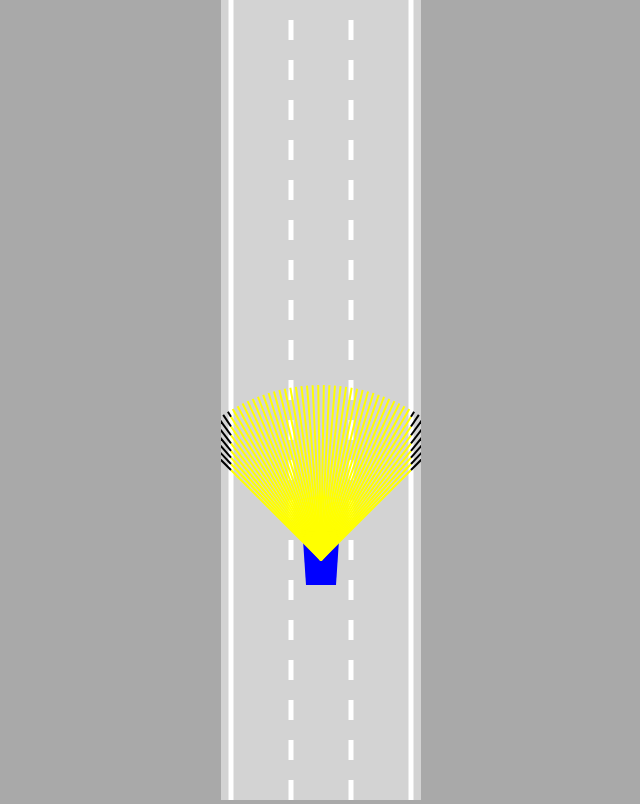
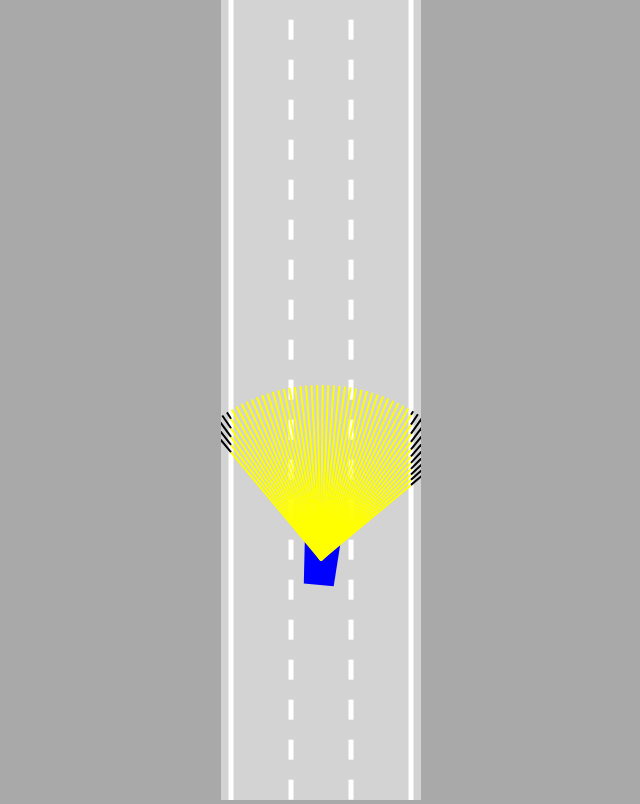
Before and after one commit to gohopventure/self-driving-car-js, a plain HTML site: page index.html in a window 1280 px wide. Shown: the whole page, without its empty margins (319-959 px from the left). Drawn offline with Linux system fonts and the light colour scheme.

Commit message:
Implements simple neural network

```diff
--- a/car.js
+++ b/car.js
@@ -12,8 +12,13 @@ class Car {
         this.angle = 0;
         this.damaged = false;
 
+        this.useBrain = controlType == "AI";
+
         if(controlType != "Dummy") {
             this.sensor = new Sensor(this);
+            this.brain = new NeuralNetwork(
+                [this.sensor.rayCount, 6, 4]
+            );
         }
         this.controls = new Controls(controlType);
     }
@@ -23,8 +28,21 @@ class Car {
             this.#move();
             this.polygon = this.#createPolygon(1.25);
             this.damaged = this.#assessDamage(roadBorders, traffic);
-            if(this.sensor) {
-                this.sensor.update(roadBorders, traffic);
+        }
+        if(this.sensor) {
+            this.sensor.update(roadBorders, traffic);
+            const offsets = this.sensor.readings.map(
+                s => s == null ? 0 : 1 - s.offset
+            );
+
+            const outputs = NeuralNetwork.feedForward(offsets, this.brain);
+            console.log(outputs);
+
+            if (this.useBrain) {
+                this.controls.forward = outputs[0];
+                this.controls.left = outputs[1];
+                this.controls.right = outputs[2];
+                this.controls.reverse = outputs[3];
             }
         }
     }
--- a/index.html
+++ b/index.html
@@ -5,6 +5,7 @@
 </head>
 <body>
     <canvas id="myCanvas"></canvas>
+    <script src="network.js"></script>
     <script src="sensor.js"></script>
     <script src="utils.js"></script>
     <script src="road.js"></script>
--- a/main.js
+++ b/main.js
@@ -3,7 +3,7 @@ canvas.width = 200;
 
 const ctx = canvas.getContext("2d");
 const road = new Road(canvas.width / 2, canvas.width * 0.9);
-const car = new Car(road.getLaneCenter(1), 100, 30, 50, "Keys");
+const car = new Car(road.getLaneCenter(1), 100, 30, 50, "AI");
 const traffic = [
     new Car(road.getLaneCenter(1), -100, 30, 50, "Dummy", 2)
 ]
--- /dev/null
+++ b/network.js
@@ -0,0 +1,70 @@
+class NeuralNetwork {
+    constructor(neuronCount) {
+        this.levels = [];
+        for (let i = 0; i < neuronCount.length - 1; i++) {
+            this.levels.push(new Level(
+                neuronCount[i], neuronCount[i + 1]
+            ));
+        }
+    }
+
+    static feedForward(givenInputs, network) {
+        let outputs = Level.feedForward(
+            givenInputs, network.levels[0]
+        );
+        for (let i = 1; i < network.levels.length; i++) {
+            outputs = Level.feedForward(
+                outputs, network.levels[i]
+            );
+        }
+        return outputs;
+    }
+}
+
+class Level {
+    constructor(inputCount, outputCount) {
+        this.inputs = new Array(inputCount);
+        this.outputs = new Array(outputCount);
+        this.biases = new Array(outputCount);
+
+        this.weights = [];
+        for (let i = 0; i < inputCount; i++) {
+            this.weights[i] = new Array(outputCount);
+        }
+
+        Level.#randomize(this);
+    }
+
+    static #randomize(level) {
+        for (let i = 0; i < level.inputs.length; i++) {
+            for (let j = 0; j < level.inputs.length; j++) {
+                level.weights[i][j] = Math.random() * 2 - 1
+            }
+        }
+
+        for (let i = 0; i < level.biases.length; i++) {
+            level.biases[i] = Math.random() * 2 - 1;
+        }
+    }
+
+    static feedForward(givenInputs, level) {
+        for (let i = 0; i < level.inputs.length; i++) {
+            level.inputs[i] = givenInputs[i];
+        }
+
+        for(let i = 0; i < level.outputs.length; i++) {
+            let sum = 0;
+            for (let j = 0; j < level.inputs.length; j++) {
+                sum += level.inputs[j] * level.weights[j][i]
+            }
+
+            if (sum > level.biases[i]) {
+                level.outputs[i] = 1;
+            } else {
+                level.outputs[i] = 0;
+            }
+        }
+
+        return level.outputs;
+    }
+}
```
